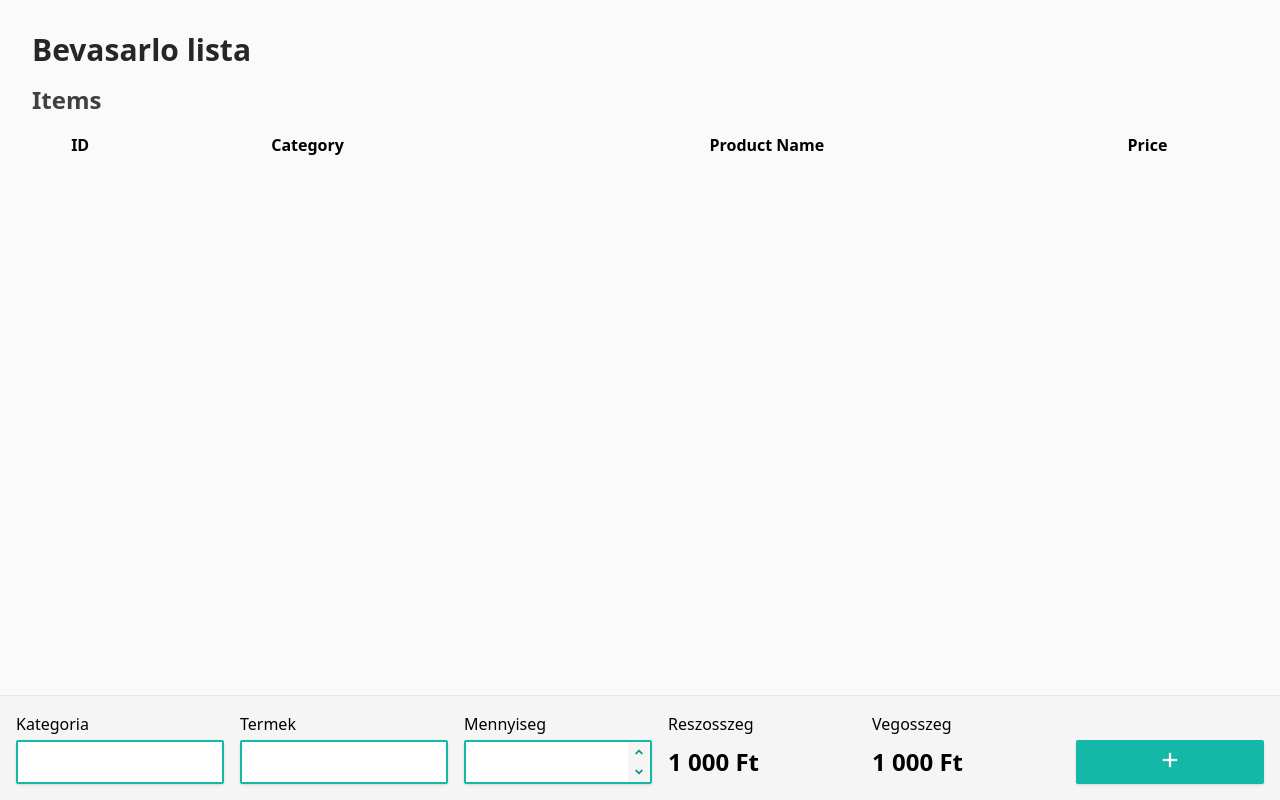
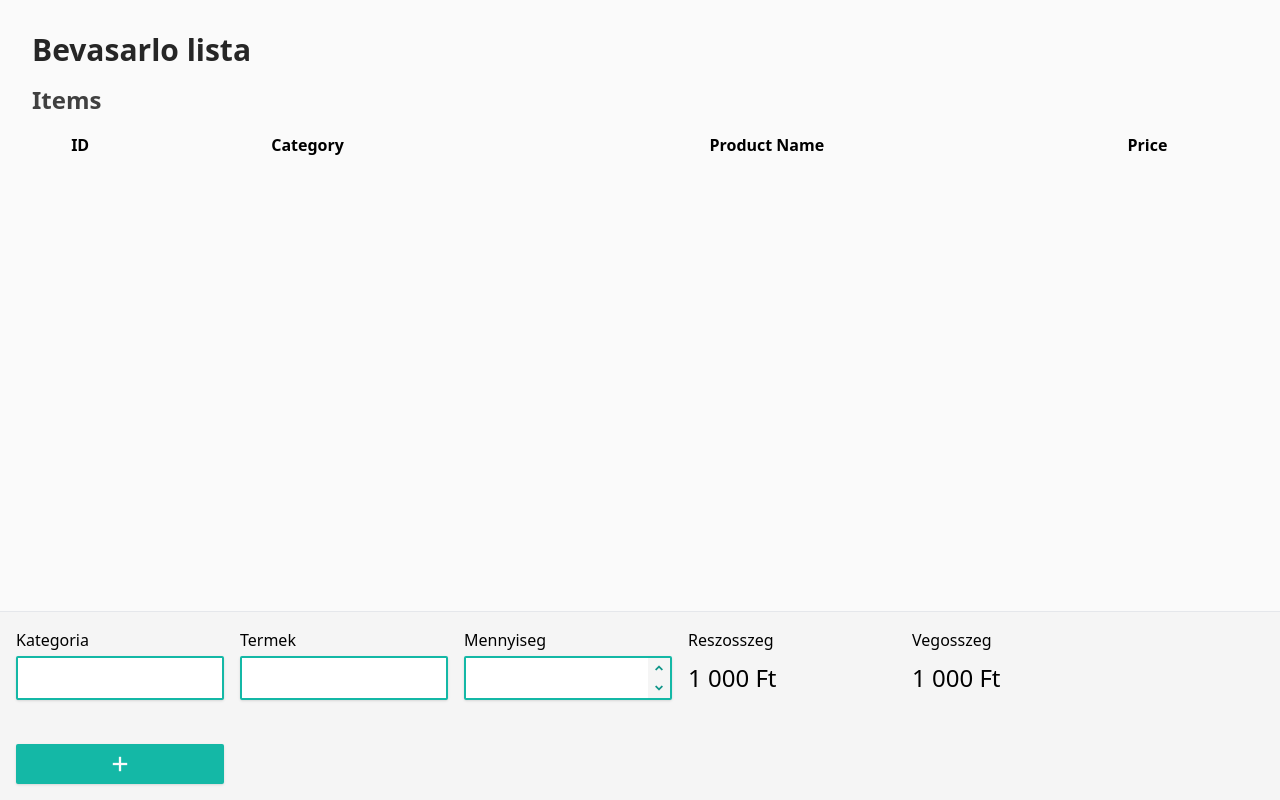
Before and after one commit to csandrisTurr/bevasarlas, a Vue app: page / in a window 1280 px wide. Built offline with nearby package versions, Linux system fonts and the light colour scheme.

Commit message:
ora vege van

```diff
--- a/src/components/BottomBar.vue
+++ b/src/components/BottomBar.vue
@@ -6,7 +6,7 @@ import Button from '@/components/Button.vue';
 
 <template>
     <main class="p-4 bg-neutral-100 border-t-[1px]">
-        <div class="flex gap-4 justify-stretch">
+        <div class="flex gap-4 justify-stretch flex-wrap">
         <span class="field">
           <span>Kategoria</span>
           <ComboBox></ComboBox>
@@ -31,15 +31,24 @@ import Button from '@/components/Button.vue';
             <span>1 000 Ft</span>
           </span>
         </span>
-        <span class="field justify-end">
+        <span class="field justify-end sm:w-full">
           <span>⠀</span>
-          <Button class="material-symbols-outlined text-center h-max flex-grow">add</Button>
+          <Button class="material-symbols-outlined text-center h-max flex-grow sm">add</Button>
         </span>
       </div>
     </main>
 </template>
 
 <style scoped lang="scss">
+
+.field {
+  @apply flex flex-col gap-1 md:w-1/6;
+
+  & > span {
+    @apply font-medium;
+  }
+}
+
 .label {
   @apply text-2xl font-bold self-center h-[100%] flex items-center w-full;
 }
--- a/src/views/HomeView.vue
+++ b/src/views/HomeView.vue
@@ -23,12 +23,4 @@
 section {
   @apply flex flex-col gap-2;
 }
-
-.field {
-  @apply flex flex-col gap-1 w-1/6;
-
-  & > span {
-    @apply font-medium;
-  }
-}
 </style>
```
